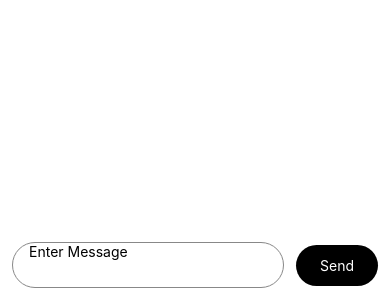
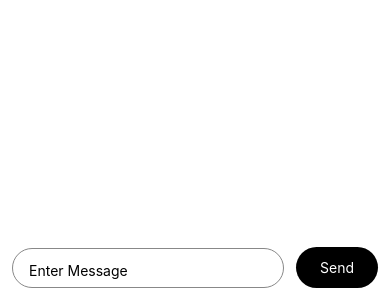
Before and after one commit to WShreyash/Aura, a React Native app: screen / in a window 390 px wide. Shown: the part 544-844 px from the top of the page. Built offline with nearby package versions, Linux system fonts and the light colour scheme.

Commit message:
Fixed KeyboardAvoidingView Issue

```diff
--- a/App.js
+++ b/App.js
@@ -1,5 +1,5 @@
 import React, { useState } from 'react';
-import { FlatList, StyleSheet, Text, TouchableOpacity, View } from 'react-native';
+import {Platform, FlatList, KeyboardAvoidingView, StyleSheet, Text, TouchableOpacity, View } from 'react-native';
 import MessageInput from './Components/MessageInput';
 import { SafeAreaProvider, SafeAreaView } from 'react-native-safe-area-context';
 import { MessageItem } from './Components/MessageItem';
@@ -20,6 +20,8 @@ export default function App() {
   return (
     <SafeAreaProvider>
       <SafeAreaView style={{ flex: 1 }}>
+        <KeyboardAvoidingView style={styles.container}
+        behavior={Platform.OS === 'ios' ? 'padding' : 'height'}>
         <View style={styles.messageView} >
           <FlatList data={messages}
             contentContainerStyle={{ gap: 12, paddingHorizontal: 12, paddingTop:12 }}
@@ -35,6 +37,7 @@ export default function App() {
             <Text style={{ color: 'white' }}>Send</Text>
           </TouchableOpacity>
         </View>
+        </KeyboardAvoidingView>
       </SafeAreaView>
     </SafeAreaProvider>
   );
--- a/Components/MessageInput.js
+++ b/Components/MessageInput.js
@@ -3,9 +3,7 @@ import { StyleSheet, TextInput, KeyboardAvoidingView, Platform } from 'react-nat
 
 export default function MessageInput({ text, onChangeText }) {
   return (
-    <KeyboardAvoidingView style={styles.container}
-      behavior={Platform.OS === 'ios' ? 'padding' : 'height'}
-    >
+
       <TextInput
         onChangeText={(text) => onChangeText(text)}
         value={text}
@@ -14,7 +12,6 @@ export default function MessageInput({ text, onChangeText }) {
         style={styles.input}
         placeholder="Enter Message"
       />
-    </KeyboardAvoidingView>
   );
 }
 
@@ -23,10 +20,12 @@ const styles = StyleSheet.create({
     flex: 1,
   },
   input: {
-    height: 46,
+    flex:1,
+    height: 40,
     borderWidth: 1.6,
     borderColor: '#888',
     paddingHorizontal: 16,
     borderRadius: 35,
+    padding:13,
   },
 });
--- a/Components/MessageItem.js
+++ b/Components/MessageItem.js
@@ -1,19 +1,24 @@
-import { StyleSheet, Text } from "react-native"
+import { KeyboardAvoidingView, StyleSheet, Text,Platform } from "react-native"
 import Animated, { Easing, ZoomIn } from "react-native-reanimated";
 
 export const MessageItem = ({ title }) => (
-    <Animated.View style={styles.item}
+
+      <Animated.View style={styles.item}
         entering={ZoomIn.duration(450).easing(Easing.bezier(0.05, 0.7, 0.1, 1))}>
         <Text style={styles.title}>{title}</Text>
     </Animated.View>
+
 );
 
 const styles = StyleSheet.create({
+    container:{
+      flex:1,
+    },
     item: {
         backgroundColor: '#ddd',
-        paddingHorizontal: 18,
+        paddingHorizontal: 16,
         paddingVertical: 12,
-        borderRadius: 32,
+        borderRadius: 35,
         alignSelf: 'flex-end'
     },
     title: {
```
